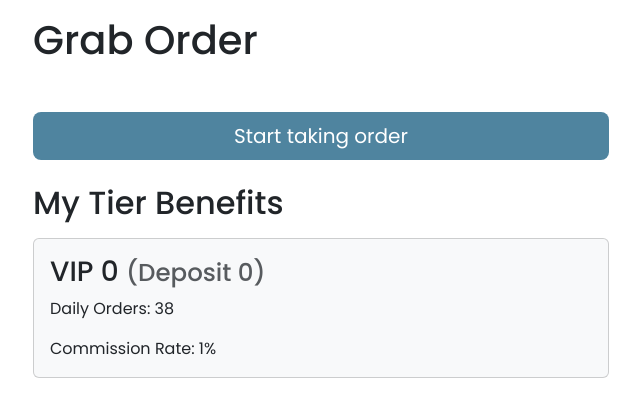
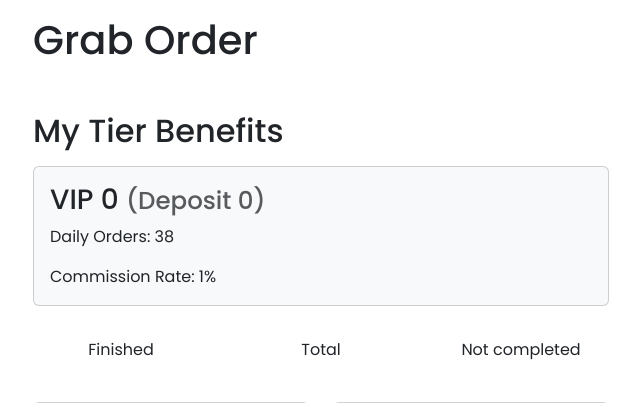
Before and after one commit to Abdullah-Ajmal147/PlentyOne, a Django app: template templates/plentyone/start.html in a window 1280 px wide. Shown: the top 403 px of the page, without its empty margins (319-959 px from the left). Run offline with Django 3.2, Linux system fonts and the light colour scheme; the template is opened without the code that fills it, so the values that code supplies are empty; some libraries are stand-ins or nearby versions.

Commit message:
update the order taking

```diff
--- a/templates/plentyone/start.html
+++ b/templates/plentyone/start.html
@@ -40,7 +40,7 @@
 <script src="https://maxcdn.bootstrapcdn.com/bootstrap/5.1.3/js/bootstrap.bundle.min.js"></script>
 
 
-<button class="btn btn-lg w-100 mb-4" style="background-color: #4f849f; color: white;">Start taking order</button>
+<!-- <button class="btn btn-lg w-100 mb-4" style="background-color: #4f849f; color: white;">Start taking order</button> -->
 
 <h2 class="mb-3">My Tier Benefits</h2>
 
```
